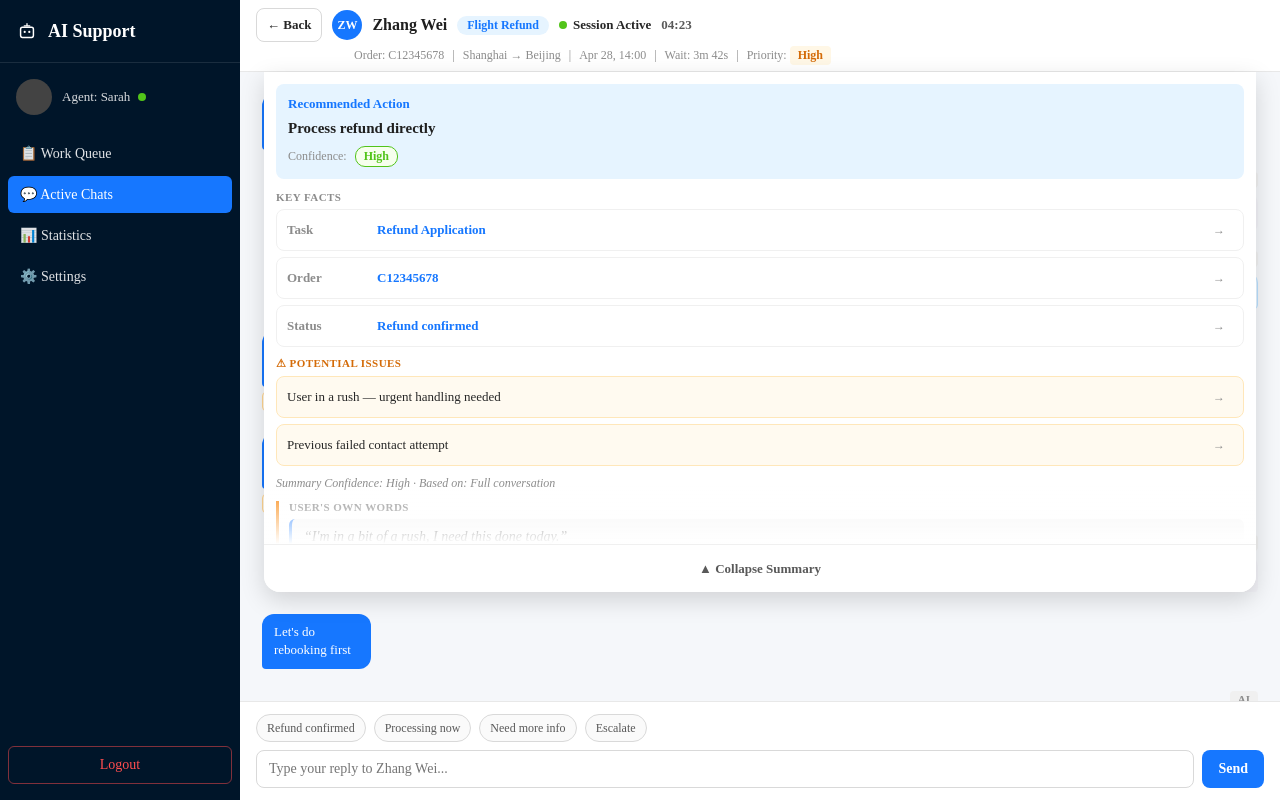
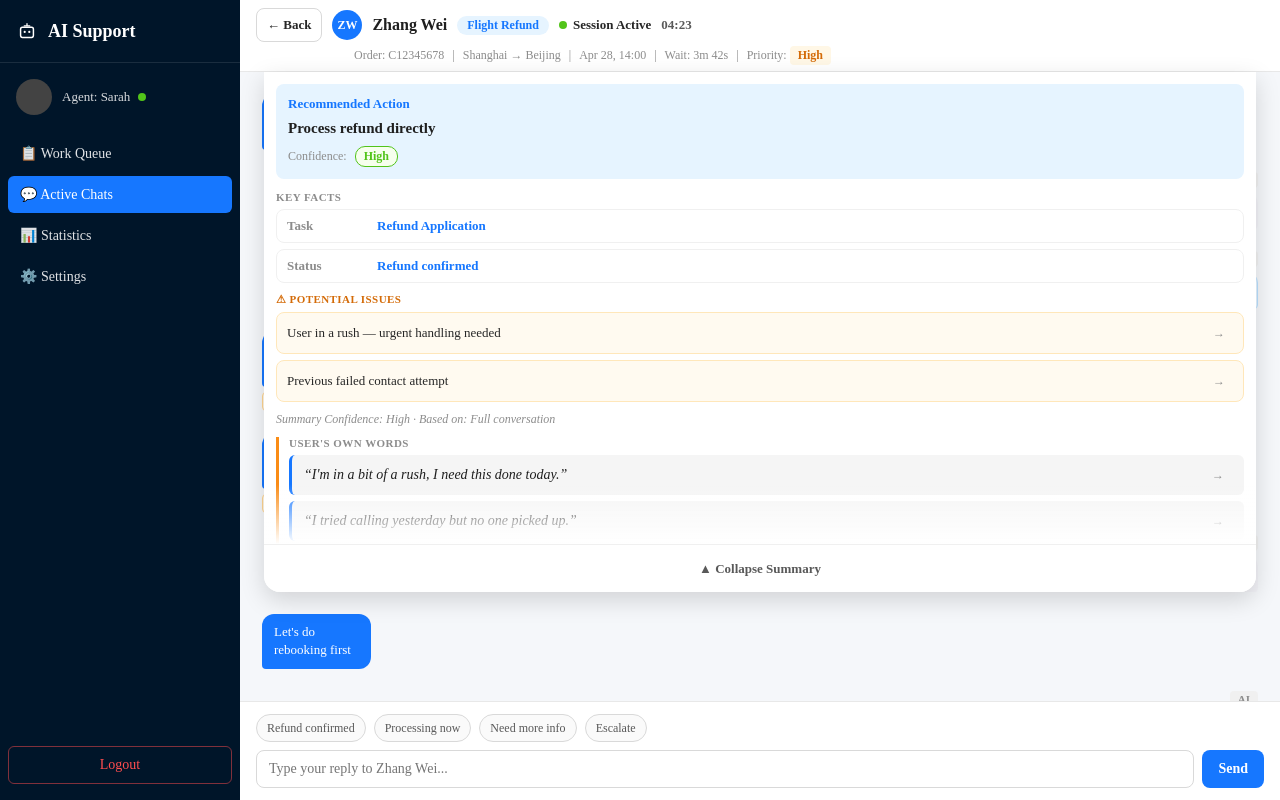
Before and after one commit to sqbbsll-ops/cursor-ai-support, a React (Vite) app: page /agent/chat/1 in a window 1280 px wide. Built offline with nearby package versions, Linux system fonts and the light colour scheme.

Commit message:
update key facts and user words interaction

```diff
--- a/src/pages/agent/AgentChat.jsx
+++ b/src/pages/agent/AgentChat.jsx
@@ -9,8 +9,9 @@ import styles from "./AgentChat.module.css";
 /** @typedef {{ key: string, value: string }} OrderLine */
 /** @typedef {{ label: string, color: 'green' | 'orange' | 'red' | 'blue' | 'gray' }} SignalBadge */
 /** @typedef {{ emotion: SignalBadge, attitude: SignalBadge, intent: SignalBadge }} SessionSignals */
-/** @typedef {{ label: string, value: string, targetMessageId: string }} KeyFact */
+/** @typedef {{ label: string, value: string }} KeyFact */
 /** @typedef {{ text: string, targetMessageId: string }} PotentialIssue */
+/** @typedef {{ text: string, targetMessageId: string }} UserQuote */
 
 /**
  * @typedef {{
@@ -31,7 +32,7 @@ import styles from "./AgentChat.module.css";
  *   keyFacts: KeyFact[];
  *   potentialIssues: PotentialIssue[];
  *   summaryBasis: string;
- *   quotes: string[];
+ *   quotes: UserQuote[];
  *   signals: SessionSignals;
  *   unprocessedCards: UnprocessedCard[];
  *   steps: StepItem[];
@@ -75,9 +76,8 @@ const CHAT_SESSIONS = {
     recommendedAction: "Process refund directly",
     confidence: { label: "High", color: "green" },
     keyFacts: [
-      { label: "Task", value: "Refund Application", targetMessageId: "s1-final-refund" },
-      { label: "Order", value: "C12345678", targetMessageId: "s1-order-found" },
-      { label: "Status", value: "Refund confirmed", targetMessageId: "s1-refund-confirmed" }
+      { label: "Task", value: "Refund Application" },
+      { label: "Status", value: "Refund confirmed" }
     ],
     potentialIssues: [
       { text: "User in a rush — urgent handling needed", targetMessageId: "s1-urgent" },
@@ -85,9 +85,9 @@ const CHAT_SESSIONS = {
     ],
     summaryBasis: "Full conversation",
     quotes: [
-      "I'm in a bit of a rush, I need this done today.",
-      "I tried calling yesterday but no one picked up.",
-      "Actually just refund please."
+      { text: "I'm in a bit of a rush, I need this done today.", targetMessageId: "s1-urgent" },
+      { text: "I tried calling yesterday but no one picked up.", targetMessageId: "s1-failed-contact" },
+      { text: "Actually just refund please.", targetMessageId: "s1-final-refund" }
     ],
     signals: {
       emotion: { label: "Anxious", color: "orange" },
@@ -139,9 +139,8 @@ const CHAT_SESSIONS = {
     recommendedAction: "Verify upgrade availability manually",
     confidence: { label: "Low", color: "red" },
     keyFacts: [
-      { label: "Task", value: "Room Upgrade Inquiry", targetMessageId: "s2-upgrade-request" },
-      { label: "Order", value: "H98765432", targetMessageId: "s2-order-found" },
-      { label: "Status", value: "Unresolved", targetMessageId: "s2-ai-unable" }
+      { label: "Task", value: "Room Upgrade Inquiry" },
+      { label: "Status", value: "Unresolved" }
     ],
     potentialIssues: [
       { text: "AI unable to process request — full manual handling required", targetMessageId: "s2-ai-unable" },
@@ -149,9 +148,9 @@ const CHAT_SESSIONS = {
     ],
     summaryBasis: "Partial conversation",
     quotes: [
-      "I want to upgrade to a suite, not cancel.",
-      "I want to know if I can upgrade and how much it costs.",
-      "Can anyone help me with this?"
+      { text: "I want to upgrade to a suite, not cancel.", targetMessageId: "s2-upgrade-request" },
+      { text: "I want to know if I can upgrade and how much it costs.", targetMessageId: "s2-pricing-request" },
+      { text: "Can anyone help me with this?", targetMessageId: "s2-frustrated-help" }
     ],
     signals: {
       emotion: { label: "Frustrated", color: "red" },
@@ -192,17 +191,16 @@ const CHAT_SESSIONS = {
     recommendedAction: "Confirm order status and close",
     confidence: { label: "Medium", color: "orange" },
     keyFacts: [
-      { label: "Task", value: "Order Status Check", targetMessageId: "s3-status-request" },
-      { label: "Order", value: "C87654321", targetMessageId: "s3-order-found" },
-      { label: "Status", value: "Confirmed", targetMessageId: "s3-status-confirmed" }
+      { label: "Task", value: "Order Status Check" },
+      { label: "Status", value: "Confirmed" }
     ],
     potentialIssues: [
       { text: "User waited 3 days — risk of escalation", targetMessageId: "s3-waited" }
     ],
     summaryBasis: "Full conversation",
     quotes: [
-      "I've been waiting for 3 days already.",
-      "OK thanks."
+      { text: "I've been waiting for 3 days already.", targetMessageId: "s3-waited" },
+      { text: "OK thanks.", targetMessageId: "s3-ok-thanks" }
     ],
     signals: {
       emotion: { label: "Impatient", color: "orange" },
@@ -452,14 +450,6 @@ export function AgentChat() {
                       <div key={fact.label} className={styles.keyFactRow}>
                         <span className={styles.keyFactLabel}>{fact.label}</span>
                         <span className={styles.keyFactValue}>{fact.value}</span>
-                        <button
-                          type="button"
-                          className={styles.jumpBtn}
-                          aria-label={`Show ${fact.label} in conversation`}
-                          onClick={() => focusHistoryMessage(fact.targetMessageId)}
-                        >
-                          →
-                        </button>
                       </div>
                     ))}
                   </div>
@@ -492,8 +482,16 @@ export function AgentChat() {
                   <div className={styles.summarySectionLabel}>User's Own Words</div>
                   <div className={styles.quotesList}>
                     {session.quotes.map((quote) => (
-                      <div key={quote} className={styles.quoteCard}>
-                        “{quote}”
+                      <div key={quote.text} className={styles.quoteCard}>
+                        <span>“{quote.text}”</span>
+                        <button
+                          type="button"
+                          className={styles.jumpBtn}
+                          aria-label="Show quote in conversation"
+                          onClick={() => focusHistoryMessage(quote.targetMessageId)}
+                        >
+                          →
+                        </button>
                       </div>
                     ))}
                   </div>
--- a/src/pages/agent/AgentChat.module.css
+++ b/src/pages/agent/AgentChat.module.css
@@ -273,6 +273,10 @@
   border: 1px solid #f0f0f0;
   border-radius: 8px;
   background: #fff;
+}
+
+.keyFactRow {
+  grid-template-columns: minmax(80px, auto) 1fr;
 }
 
 .potentialIssueItem {
@@ -713,6 +717,10 @@
 }
 
 .quoteCard {
+  display: grid;
+  grid-template-columns: 1fr 28px;
+  align-items: center;
+  gap: 10px;
   background: #f5f5f5;
   border-left: 3px solid #1677ff;
   border-radius: 6px;
```
Also changed, not shown: 5 other files (tests, documents, lock files or other folders).
